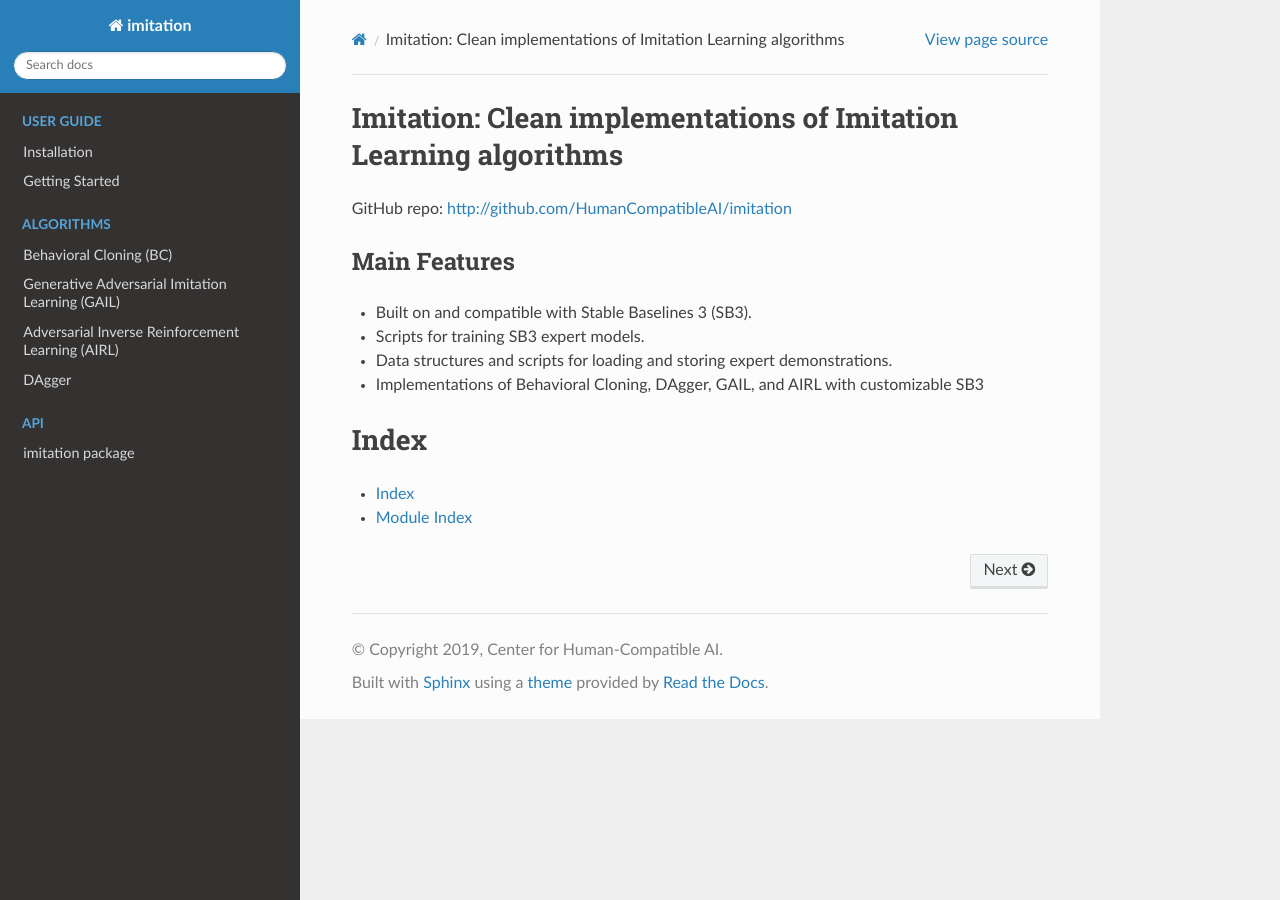
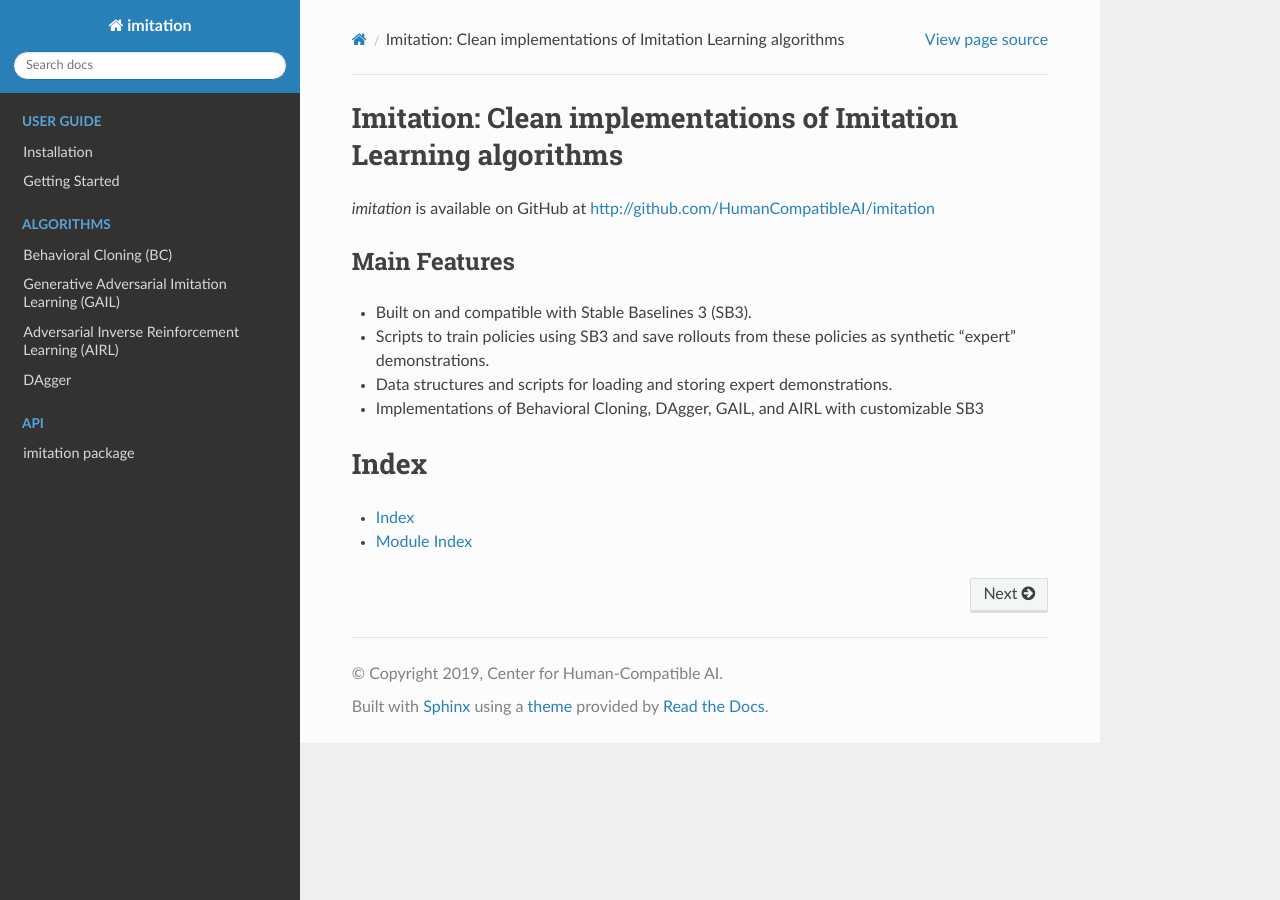
Before and after one commit to HumanCompatibleAI/imitation, a Sphinx documentation site: the page built from docs/index.rst, in a window 1280 px wide. Built offline with Sphinx 7.4.7 and the Read the Docs theme 2.0.0, drawn with Linux system fonts in a browser that asks for light colours.

Commit message:
Apply suggestions from code review
Co-authored-by: Adam Gleave <adam@gleave.me>

```diff
--- a/docs/algorithms/airl.rst
+++ b/docs/algorithms/airl.rst
@@ -2,7 +2,7 @@
 Adversarial Inverse Reinforcement Learning (AIRL)
 =================================================
 
-paper: https://arxiv.org/abs/1710.11248
+Implements `Learning Robust Rewards with Adversarial Inverse Reinforcement Learning <https://arxiv.org/abs/1710.11248>`_.
 
 
 API
--- a/docs/algorithms/dagger.rst
+++ b/docs/algorithms/dagger.rst
@@ -2,7 +2,7 @@
 DAgger
 =======================
 
-Paper: https://arxiv.org/pdf/1011.0686.pdf
+Implements `A Reduction of Imitation Learning and Structured Prediction to No-Regret Online Learning <https://arxiv.org/abs/1011.0686>`_.
 
 API
 ===
--- a/docs/algorithms/gail.rst
+++ b/docs/algorithms/gail.rst
@@ -2,7 +2,7 @@
 Generative Adversarial Imitation Learning (GAIL)
 ================================================
 
-paper: https://arxiv.org/abs/1606.03476
+Implements `Generative Adversarial Imitation Learning <https://arxiv.org/abs/1606.03476>`_.
 
 API
 ===
--- a/docs/guide/gettingstarted.rst
+++ b/docs/guide/gettingstarted.rst
@@ -14,7 +14,7 @@ For information on how to configure Sacred CLI options, see the `Sacred docs <ht
 .. code-block:: bash
 
     # Train PPO agent on cartpole and collect expert demonstrations. Tensorboard logs saved
-    in `quickstart/rl/`
+#    in `quickstart/rl/`
     python -m imitation.scripts.expert_demos with fast cartpole log_dir=quickstart/rl/
 
     # Train GAIL from demonstrations. Tensorboard logs saved in output/ (default log directory).
--- a/docs/index.rst
+++ b/docs/index.rst
@@ -6,14 +6,14 @@
 Imitation: Clean implementations of Imitation Learning algorithms
 =================================================================
 
-GitHub repo: http://github.com/HumanCompatibleAI/imitation
+`imitation` is available on GitHub at http://github.com/HumanCompatibleAI/imitation
 
 
 Main Features
 ~~~~~~~~~~~~~
 
 - Built on and compatible with Stable Baselines 3 (SB3).
-- Scripts for training SB3 expert models.
+- Scripts to train policies using SB3 and save rollouts from these policies as synthetic "expert" demonstrations.
 - Data structures and scripts for loading and storing expert demonstrations.
 - Implementations of Behavioral Cloning, DAgger, GAIL, and AIRL with customizable
   SB3
```
